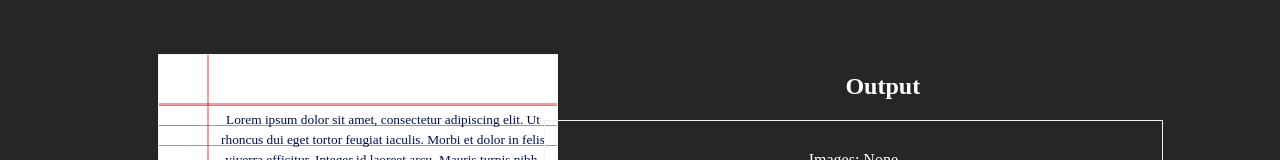
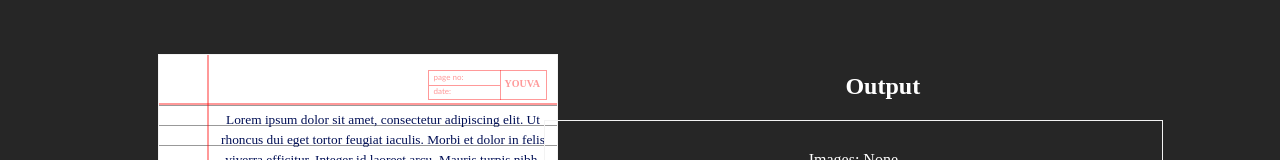
Before and after one commit to ParthNikam/Write-Without-Writing, a website with bundled scripts: page index.html in a window 1280 px wide. Shown: the part 347-507 px from the top of the page. Built offline with nearby package versions, Linux system fonts and the light colour scheme; a web font is replaced by a local one.

Commit message:
Update index.html

```diff
--- a/index.html
+++ b/index.html
@@ -205,11 +205,11 @@
                                     <div class="page-a margined lines">
                                         <div class="top-margin">
 					    <!-- youva icon -->
-                                            <!-- <div class="square-box">
+                                            <div class="square-box">
                                               <div class="youva-logo">YOUVA</div>
                                               <div class="square-page">page no:</div>
                                               <div class="square-date">date:</div>
-                                            </div> -->
+                                            </div>
 				    	</div>
                                             <div class="display-flex left-margin-and-content">
                                                 <div contenteditable="true" class="left-margin"></div>
```
